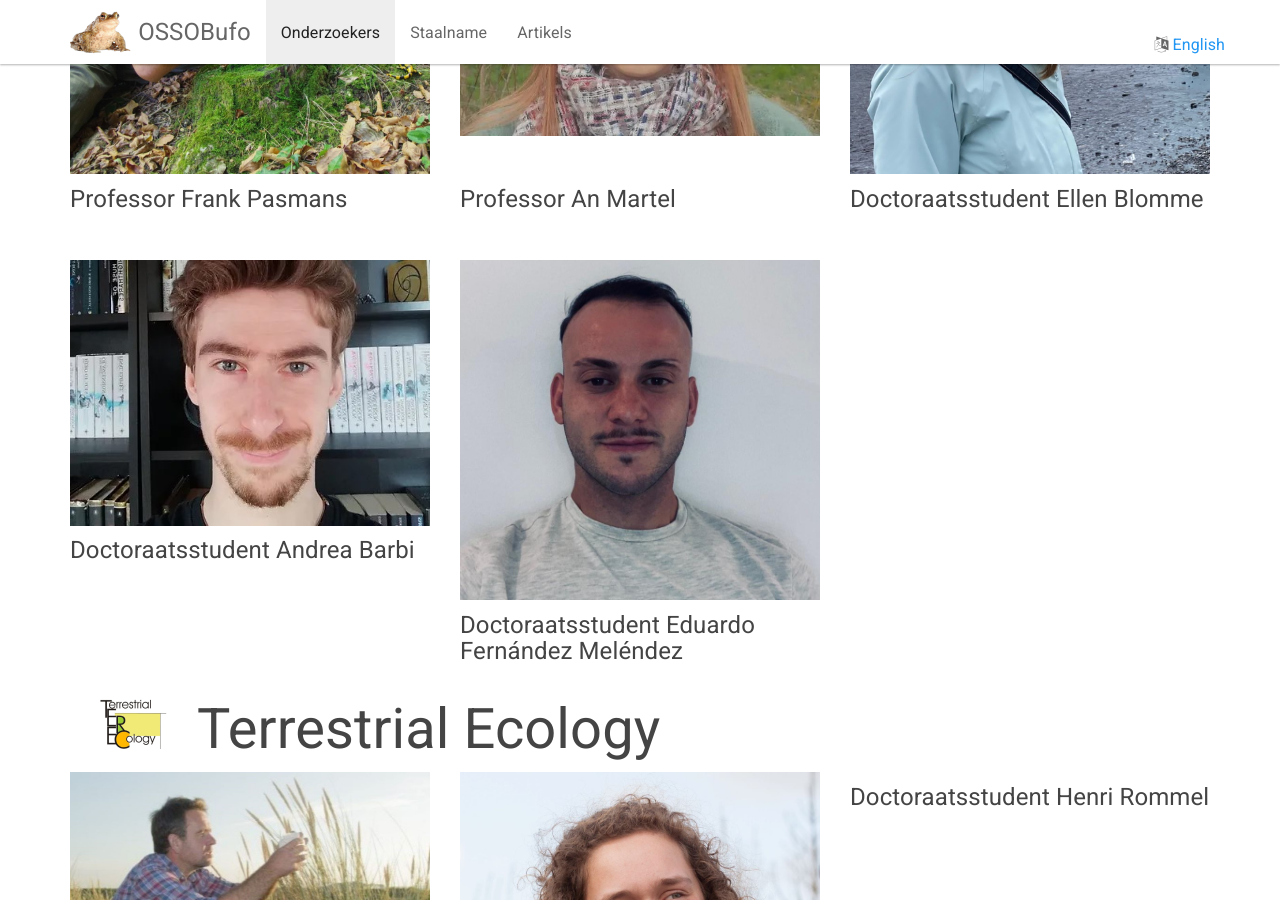
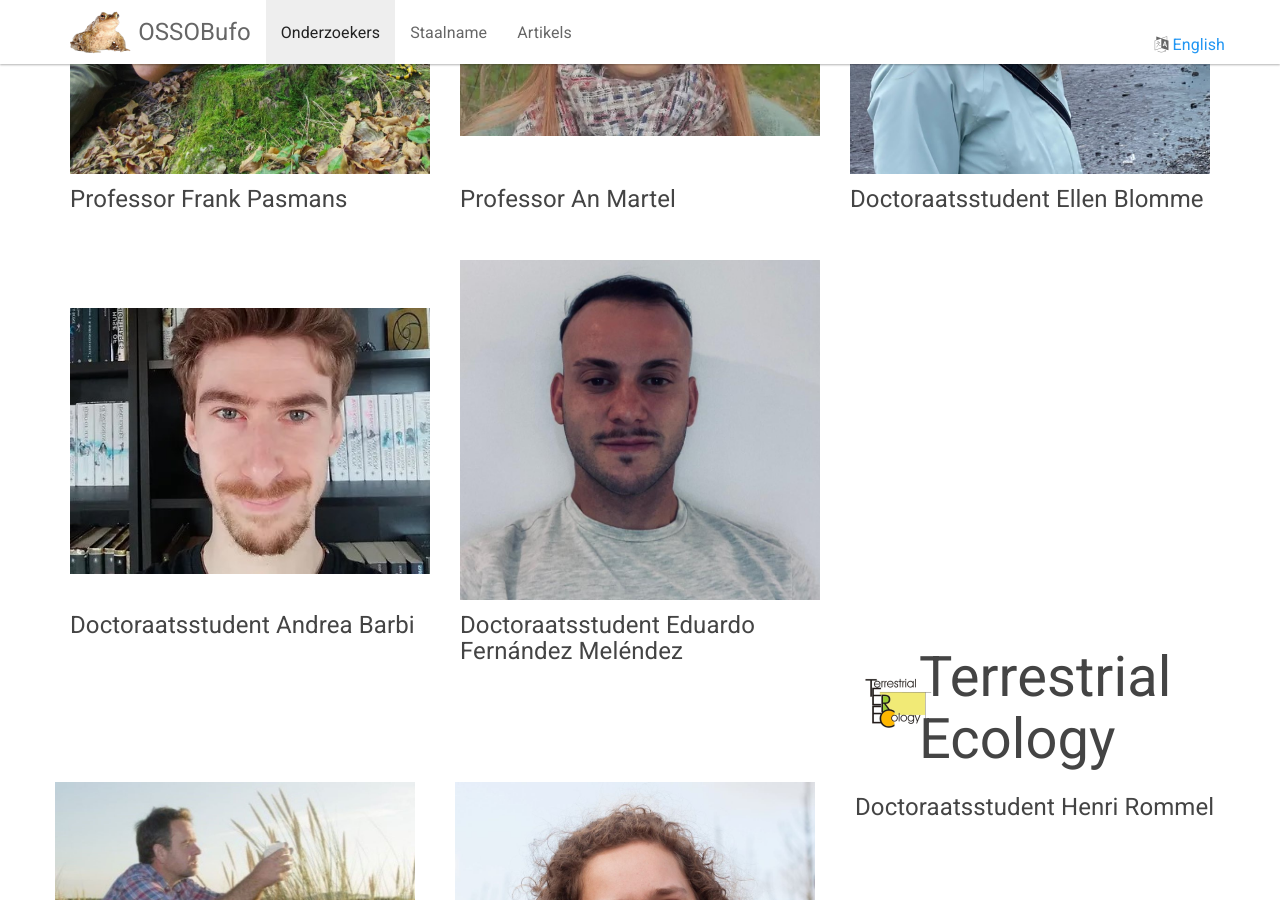
Before and after one commit to OSSOBufo/nl, a Jekyll site: the page built from _docs/researchers.md, in a window 1280 px wide and 900 px high, scrolled down 785 px. Built offline with Jekyll 4.4.1, drawn with Linux system fonts in a browser that asks for light colours.

Commit message:
Update researchers.md

```diff
--- a/_docs/researchers.md
+++ b/_docs/researchers.md
@@ -39,14 +39,23 @@ redirect_from: /docs/researchers.html
 
 <div class="row">
         <div class="col-sm-4">
+        <br/>
+        <br/>
         <img src="{{site.baseurl}}/assets/img/Andrea.jpg" alt="" class="img-responsive" width="360" height="350.233">
-            <h4>Doctoraatsstudent Andrea Barbi</h4>
     </div>
     <div class="col-sm-4">
         <img src="{{site.baseurl}}/assets/img/Eduardo.jpg" alt="" width="360" height="350.233">
-            <h4>Doctoraatsstudent Eduardo <br /> Fernández Meléndez</h4>
     </div>
 </div>
+<div class="row">
+        <div class="col-sm-4">
+            <h4>Doctoraatsstudent Andrea Barbi</h4>
+        </div>
+        <div class="col-sm-4">
+            <h4>Doctoraatsstudent Eduardo <br/>
+            Fernández Meléndez</h4>
+    </div>
+<br/>
 
 <div style="display: flex; align-items: center;">
     <a href="https://www.ecology.ugent.be/terec/"><img alt="terec" src="{{site.baseurl}}/assets/img/tereclogo.png" width="67" height="50" hspace="30"></a>
```
